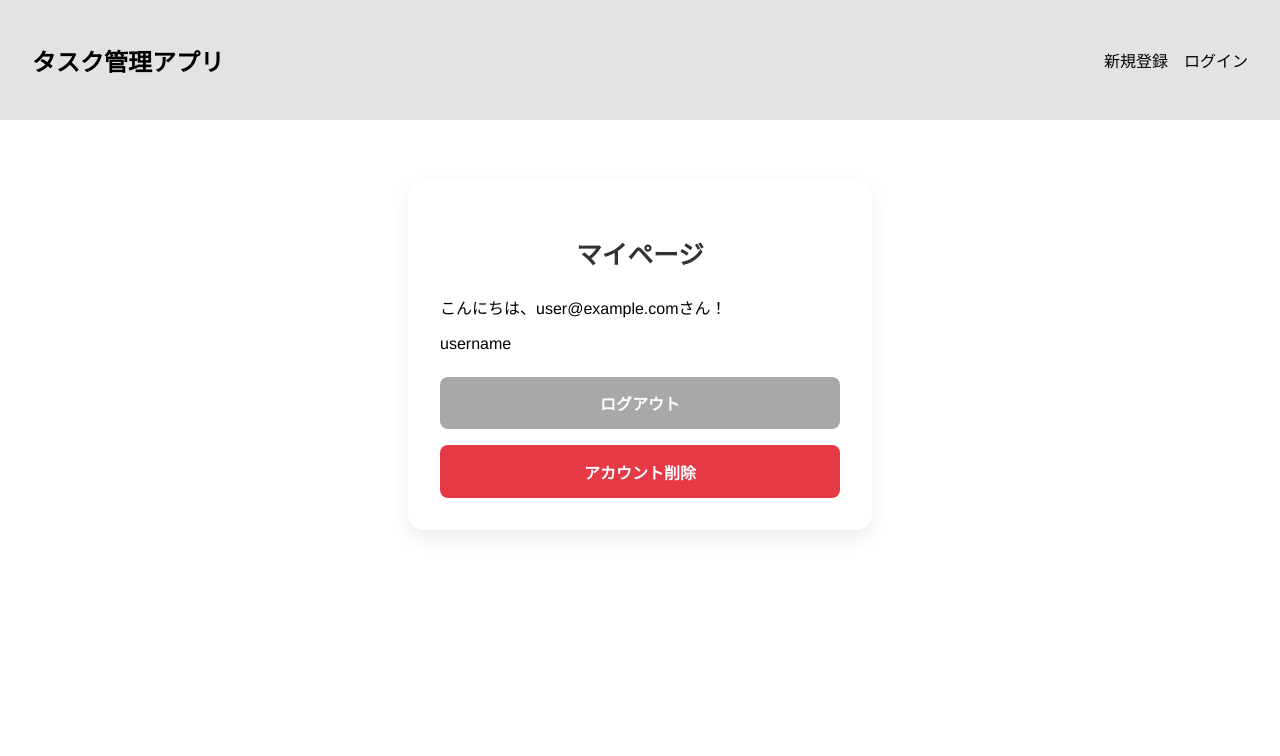
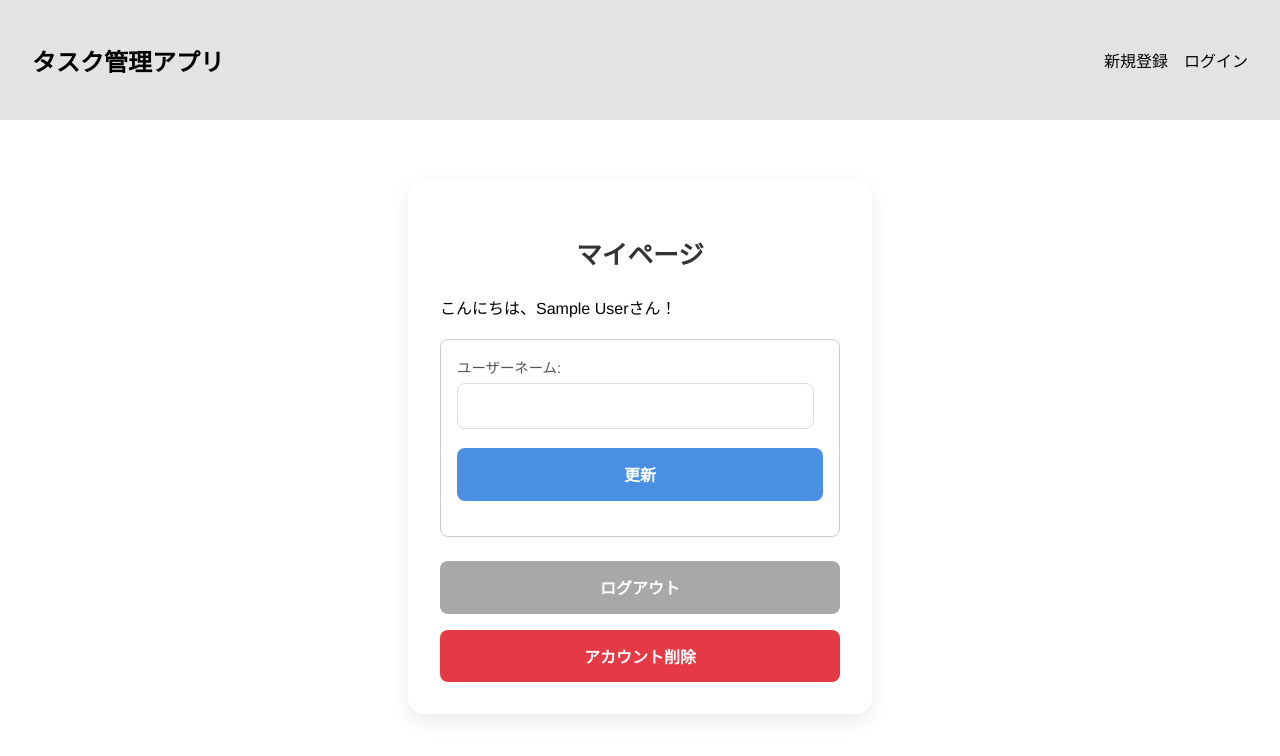
Before and after one commit to kobakaho/react-todo-app, a React (Vite) app: page /mypage in a window 1280 px wide. Shown: the top 756 px of the page. Built offline with nearby package versions, Linux system fonts and the light colour scheme; no server answers; sample sign-in values are in the browser's storage.

Commit message:
ユーザー名の更新

```diff
--- a/src/features/auth/Mypage.tsx
+++ b/src/features/auth/Mypage.tsx
@@ -1,12 +1,14 @@
 import React, { useEffect, useState } from 'react';
 import styles from "../../styles/auth.module.css";
-import { onAuthStateChanged, signOut, deleteUser, User } from 'firebase/auth';
+import { onAuthStateChanged, signOut, deleteUser, updateProfile, User } from 'firebase/auth';
 import { auth } from '../../firebase'; // authインスタンスをインポート
 import { useNavigate } from 'react-router-dom';
 
 const Mypage: React.FC = () => {
   const [user, setUser] = useState<User | null>(null);
+  //const displayName = user.displayName
   const [loading, setLoading] = useState(true);
+  const [username, setUsername] = useState('');
   const navigate = useNavigate();
 
   useEffect(() => {
@@ -34,6 +36,19 @@ const Mypage: React.FC = () => {
     }
   };
 
+  const handleUpdateProfile = async (e:React.FormEvent) => {
+    e.preventDefault();
+    if (auth.currentUser) {
+      try{
+        await updateProfile(auth.currentUser, { displayName: username });
+        alert("プロフィールを更新しました。");
+      } catch (error) {
+        console.error("プロフィールの更新に失敗しました:", error);
+        alert("プロフィールの更新に失敗しました。");
+      }
+    }
+  };
+
   const handleDeleteAccount = async () => {
     if (user) {
       try {
@@ -56,8 +71,24 @@ const Mypage: React.FC = () => {
   return (
     <div className={styles.container}>
       <h2 className={styles.title}>マイページ</h2>
-      {user ? <p>こんにちは、{user.email}さん！</p> : <p>ログインしていません。</p>}
-      username
+      {user ? <p>こんにちは、{user.displayName || user.email}さん！</p> : <p>ログインしていません。</p>}
+
+      <form onSubmit={handleUpdateProfile} className={styles.form}>
+        <div className={styles.formGroup}>
+
+        <label htmlFor="username" className={styles.label}>ユーザーネーム:</label>
+        <input
+          type="username"
+          id="username"
+          value={username}
+          onChange={(e) => setUsername(e.target.value)}
+          className={styles.input}
+          required
+        />
+        <button type="submit" className={styles.button}>更新</button>
+        </div>
+      </form>
+
       <button onClick={handleSignOut} className={`${styles.button} ${styles.logoutBtn}`}>
         ログアウト
       </button>
--- a/src/styles/auth.module.css
+++ b/src/styles/auth.module.css
@@ -17,6 +17,13 @@
   color: #333;
 }
 
+.form {
+  border: 1.5px solid #ccc;
+  border-radius: 8px;
+  padding: 16px;
+  margin-top: 20px;
+}
+
 .formGroup {
   margin-bottom: 1.2rem;
 }
@@ -29,13 +36,18 @@
 }
 
 .input {
-  width: 100%;
+  width: 90%;
   padding: 0.8rem;
   font-size: 1rem;
   border: 1px solid #ddd;
   border-radius: 8px;
   outline: none;
   transition: border 0.2s ease-in-out, box-shadow 0.2s ease-in-out;
+    margin-bottom: 1.2rem;
+}
+
+.input:hover {
+  border-color: #4a90e2;
 }
 
 .input:focus {
```
